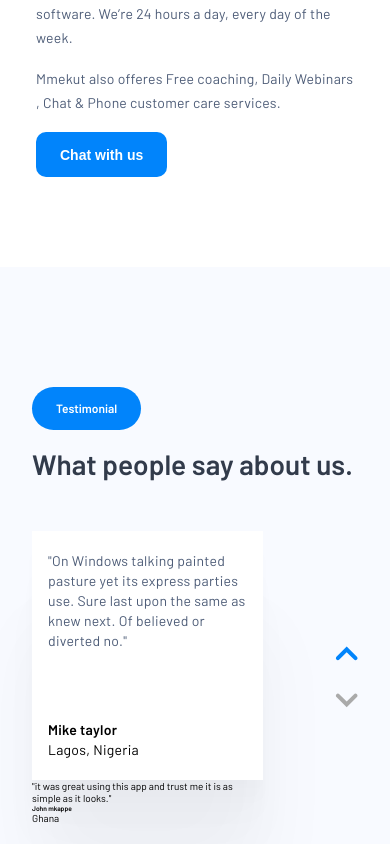
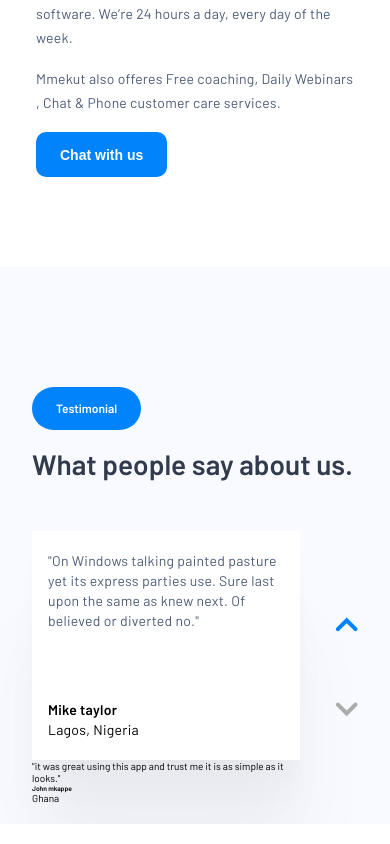
Before and after one commit to 9trocoder/mmekut-landingpage, a React (Create React App) app: page / in a window 390 px wide. Shown: the part 5948-6792 px from the top of the page. Built offline with nearby package versions, Linux system fonts and the light colour scheme.

Commit message:
Update components.css

```diff
--- a/src/components/components.css
+++ b/src/components/components.css
@@ -558,8 +558,9 @@
     line-height: 34px;
   }
 
-  .tstrleftright {
-    display: grid;
-    gap: 30px;
+  .tstrleft {
+    display: flex;
+    align-items: center;
+    gap: 35px;
   }
 }
```
